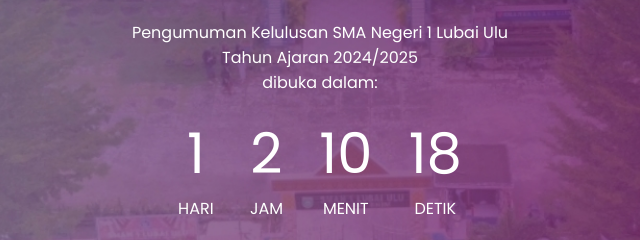
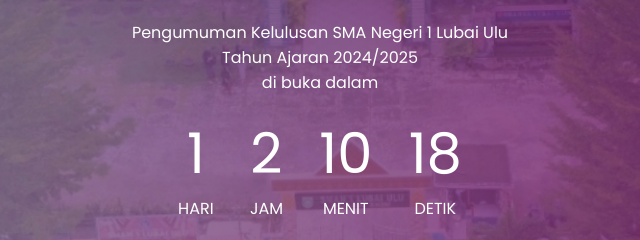
Before and after one commit to u9asmq/cd-skl, a plain HTML site: page index.html in a window 1280 px wide. Shown: the part 366-606 px from the top of the page, 320-960 px from the left. Drawn offline with Linux system fonts and the light colour scheme.

Commit message:
Update index.html

```diff
--- a/index.html
+++ b/index.html
@@ -14,7 +14,7 @@
 		<h1><b>E-SKL SMAN 1 Lubai Ulu</b></h1></br>
 		<p>Pengumuman Kelulusan SMA Negeri 1 Lubai Ulu </p>
 		<p>Tahun Ajaran 2024/2025</p>
-		<p>dibuka dalam:</p>
+		<p>di buka dalam</p>
           <div id="countdown">
             <ul>
               <li><span class="days"></span>Hari</li>
```
